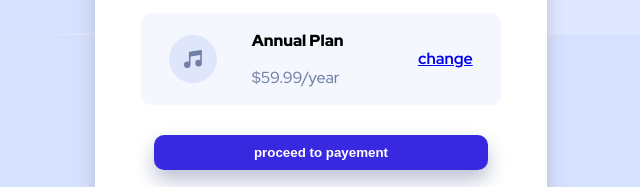
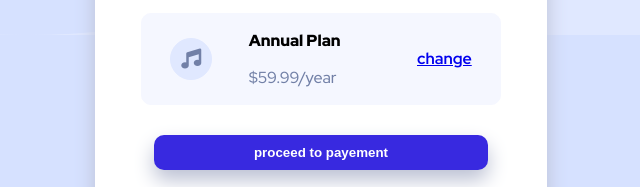
Before and after one commit to Zahia93/order_summary_card, a plain HTML site: page index.html in a window 1280 px wide. Shown: the part 402-589 px from the top of the page, 319-959 px from the left. Drawn offline with Linux system fonts and the light colour scheme.

Commit message:
update music icon

```diff
--- a/index.html
+++ b/index.html
@@ -7,9 +7,8 @@
   <!-- displays site properly based on user's device -->
   <link rel="icon" type="image/png" sizes="32x32" href="./images/favicon-32x32.png">
   <link rel="stylesheet" href="style.css" />
-  <link
-    href="https://fonts.googleapis.com/css2?family=Outfit:wght@300;400;600&family=Red+Hat+Display:wght@500;700;900&family=Roboto:wght@300&family=Work+Sans:ital,wght@0,200;0,300;0,400;0,500;0,700;0,800;1,600&display=swap"
-    rel="stylesheet">
+  <link href="https://fonts.googleapis.com/css2?family=Outfit:wght@300;400;600&family=Red+Hat+Display:wght@500;700;900&family=Roboto:wght@300&family=Work+Sans:ital,wght@0,200;0,300;0,400;0,500;0,700;0,800;1,600&display=swap" rel="stylesheet">
+  <link rel="stylesheet" href="https://cdnjs.cloudflare.com/ajax/libs/font-awesome/6.2.0/css/all.min.css" integrity="sha512-xh6O/CkQoPOWDdYTDqeRdPCVd1SpvCA9XXcUnZS2FmJNp1coAFzvtCN9BmamE+4aHK8yyUHUSCcJHgXloTyT2A==" crossorigin="anonymous" referrerpolicy="no-referrer" />
   <title>Frontend Mentor | Order summary card</title>
   <!-- Feel free to remove these styles or customise in your own stylesheet 👍 -->
 </head>
@@ -28,7 +27,8 @@
       </p>
     </div>
     <div class="plan">
-      <img class="music" src="/images/icon-music.svg" alt="music icon">
+      <i class="fa-solid fa-music"></i>
+      <!--<img class="music" src="/images/icon-music.svg" alt="music icon">-->
       <div class="annual-plan-price">
         <p class="main"> Annual Plan </p>
         <p class="price">$59.99/year</p>
--- a/style.css
+++ b/style.css
@@ -57,6 +57,14 @@ body {
   color:hsl(224, 23%, 55%);
   text-decoration-line: none;
 }
+.fa-music {
+ color:hsl(224, 23%, 55%);
+ font-size: 20px;
+ border: 1px solid hsl(225, 100%, 94%);
+ background-color: hsl(225,100%,94%);
+ padding: 10px;
+ border-radius: 100%;
+}
 .main {
   font-weight: 900;
 }
```
